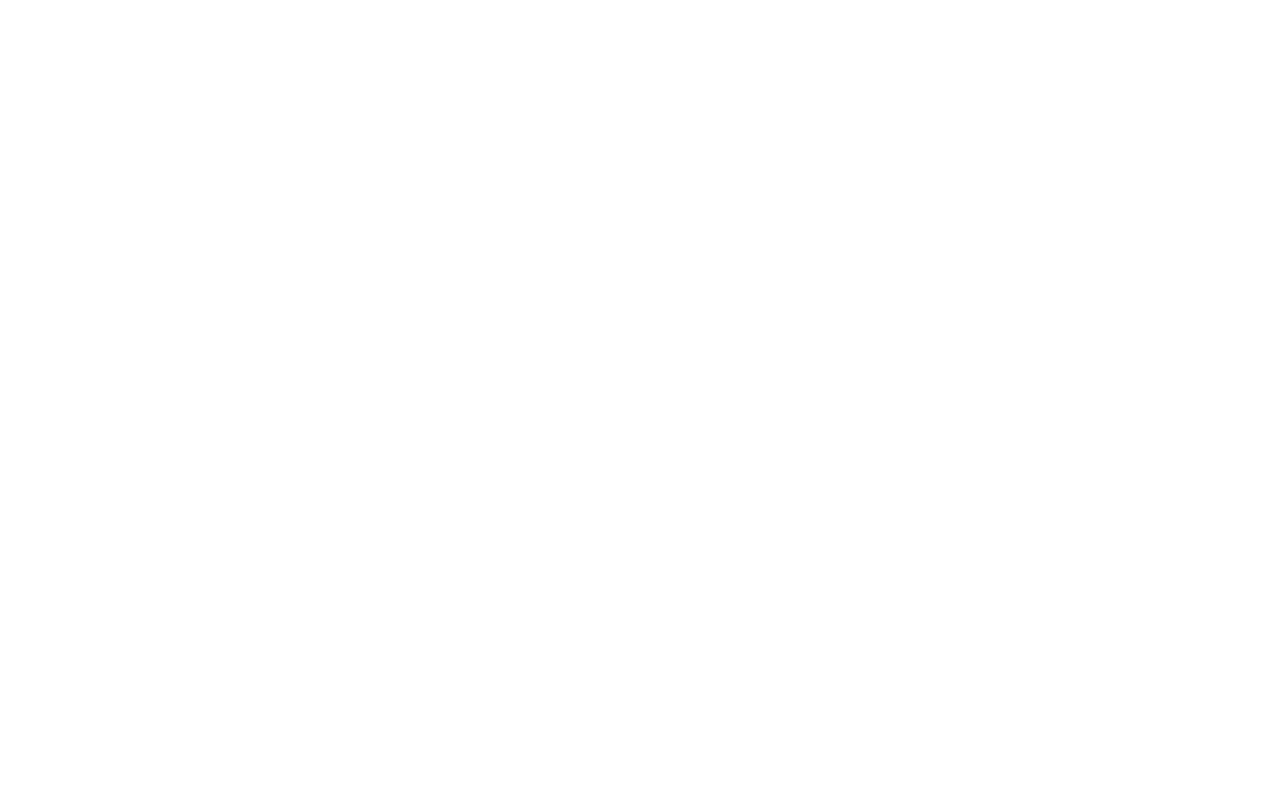
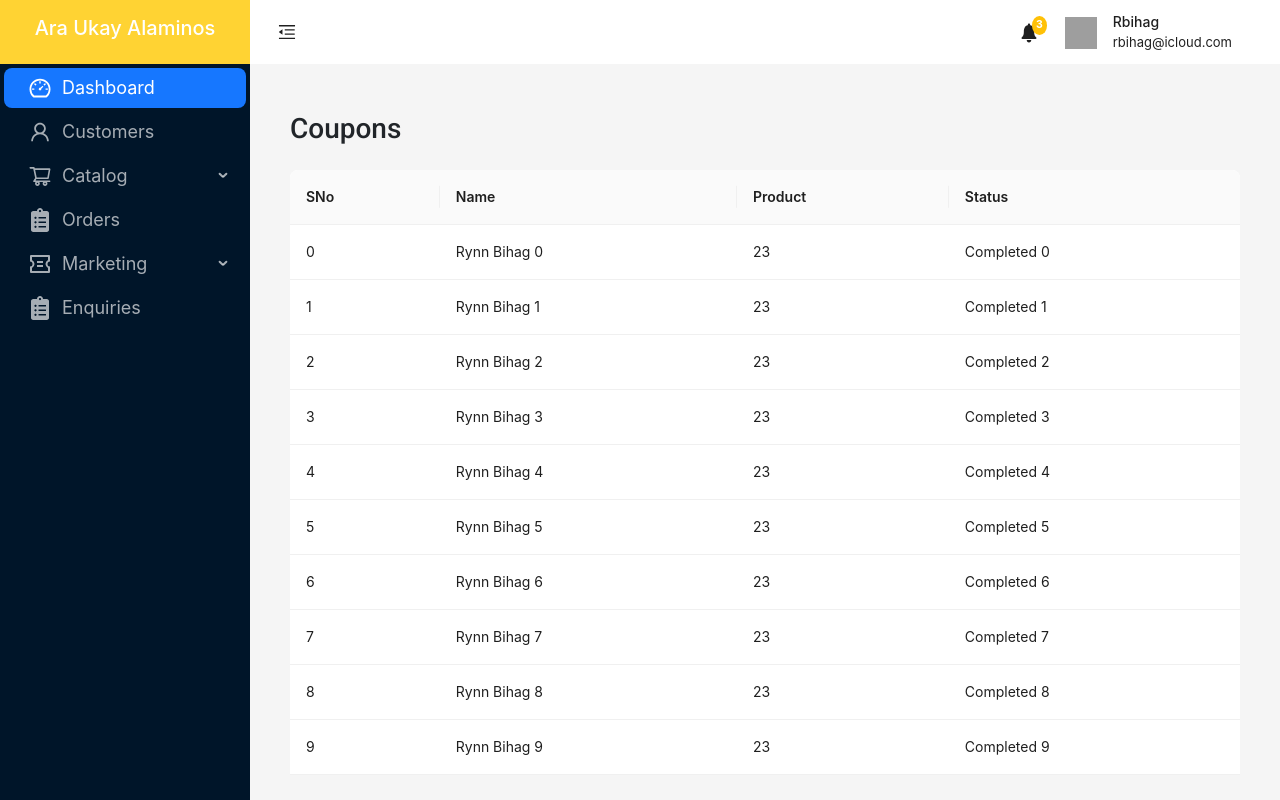
Before and after one commit to Rbihag/ecomm-app-admin, a React (Create React App) app: page /admin/coupon-list in a window 1280 px wide. Before the commit this address had no page. Built offline with nearby package versions, Linux system fonts and the light colour scheme; grey boxes are pictures that could not be loaded.

Commit message:
Add coupon list

```diff
--- a/src/App.js
+++ b/src/App.js
@@ -12,6 +12,7 @@ import Colorlist from './pages/Colorlist.js';
 import Categorylist from './pages/Categorylist.js';
 import Brandlist from './pages/Brandlist.js';
 import Productlist from './pages/Productlist.js';
+import Couponlist from './pages/Couponlist.js';
 
 function App() {
   return (
@@ -29,6 +30,7 @@ function App() {
           <Route path='list-category' element={<Categorylist />} />
           <Route path='list-brand' element={<Brandlist />} />
           <Route path='list-product' element={<Productlist />} />
+          <Route path='coupon-list' element={<Couponlist />} />
         </Route>
       </Routes>
     </Router>
--- /dev/null
+++ b/src/pages/Couponlist.js
@@ -0,0 +1,43 @@
+import React from 'react'
+import { Table } from "antd";
+
+const columns = [
+    {
+        title: "SNo",
+        dataIndex: "key",
+    },
+    {
+        title: "Name",
+        dataIndex: "name",
+    },
+    {
+        title: "Product",
+        dataIndex: "product",
+    },
+    {
+        title: "Status",
+        dataIndex: "status",
+    },
+];
+const data1 = [];
+for (let i = 0; i < 46; i++) {
+    data1.push({
+        key: i,
+        name: `Rynn Bihag ${i}`,
+        product: 23,
+        status: `Completed ${i}`,
+    });
+}
+
+const Couponlist = () => {
+    return (
+        <div>
+            <h3 className="mb-4 title">Coupons</h3>
+            <div>
+                <Table columns={columns} dataSource={data1} />
+            </div>
+        </div>
+    )
+}
+
+export default Couponlist;
```
